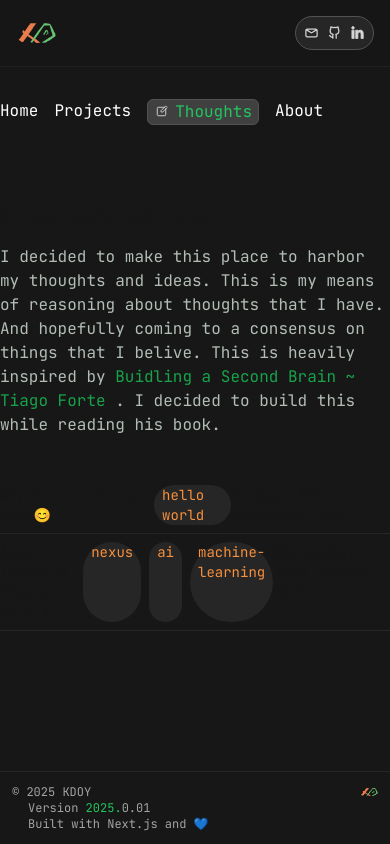
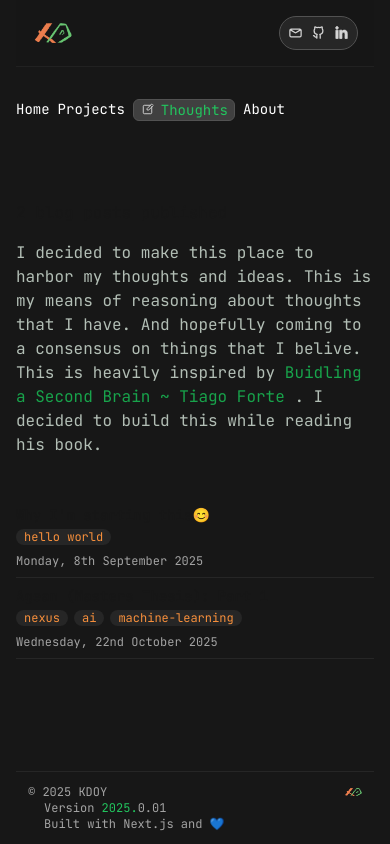
Before and after one commit to kwabenadarkwa/PersonalWebsite, a Next.js app in the folder personal-website/: page /blog in a window 390 px wide. Built offline with nearby package versions, Linux system fonts and the light colour scheme; a web font is replaced by a local one.

Commit message:
adds responsiveness

```diff
--- a/personal-website/src/app/_components/blogPane.tsx
+++ b/personal-website/src/app/_components/blogPane.tsx
@@ -9,15 +9,15 @@ export default function BlogPane({
 }: BlogPaneProps) {
   return (
     <Link href={`/blog/${filename}`}>
-      <div className="flex flex-row justify-between font-main text-sm border-b border-[#262626] py-2">
-        <div className="flex flex-row gap-4">
-          <div>{title}</div>
-          <div className="flex flex-row gap-2">
+      <div className="flex flex-col sm:flex-row sm:justify-between font-main text-sm border-b border-[#262626] py-2 gap-2">
+        <div className="flex flex-col sm:flex-row sm:gap-4 gap-1">
+          <div className="font-medium">{title}</div>
+          <div className="flex flex-row gap-1.5 sm:gap-2 flex-wrap">
             {tags.map((tag, index) => {
               return (
                 <div
                   key={index}
-                  className="text-[#F8903C] bg-[#262626] rounded-full px-2 text-sm"
+                  className="text-[#F8903C] bg-[#262626] rounded-full px-2 text-xs sm:text-sm"
                 >
                   {tag}
                 </div>
@@ -25,7 +25,7 @@ export default function BlogPane({
             })}
           </div>
         </div>
-        <div>{date}</div>
+        <div className="text-[#A3A3A3] text-xs sm:text-sm">{date}</div>
       </div>
     </Link>
   );
--- a/personal-website/src/app/_components/navigation.tsx
+++ b/personal-website/src/app/_components/navigation.tsx
@@ -21,13 +21,13 @@ export default function Navigation() {
   };
 
   return (
-    <nav className="relative z-40 flex flex-row gap-4 pt-8 pb-20 font-main text-white">
+    <nav className="relative z-40 flex flex-row gap-2 sm:gap-4 pt-8 pb-20 font-main text-sm sm:text-base text-white">
       {navItems.map((item) => (
         <Link
           key={item.name}
           href={item.path}
           className={`cursor-pointer hover:text-[#22C55E] transition-colors ${isActive(item.path)
-              ? 'w-auto px-1.5 border border-[#525252] rounded-md bg-[#404040] text-[#22C55E]'
+              ? 'w-auto px-1.5 sm:px-2 border border-[#525252] rounded-md bg-[#404040] text-[#22C55E]'
               : ''
             }`}
         >
--- a/personal-website/src/app/about/page.tsx
+++ b/personal-website/src/app/about/page.tsx
@@ -3,14 +3,14 @@ export default function Blog() {
     <div className="font-main">
       <div className=" font-bold ">Kwabena Darkwa Obeng-Yeboah</div>
       <span className="font- text-xs py-5 text-[#A3A3A3]">Super Creative</span>
-      <div className="py-5">
-        I am KD the great software engineer, known for fixing every bug <br />{' '}
+      <div className="py-5 text-sm sm:text-base">
+        I am KD the great software engineer, known for fixing every bug{' '}
         ever encountered...lol. On a normal day you would find me either
-        aggressively writing code with the energy of a thousand buffalos <br />
+        aggressively writing code with the energy of a thousand buffalos{' '}
         to watching anime like it&apos;s my day job.{' '}
       </div>
-      <div className="text-xs text-[#A3A3A3]">
-        To stop asking the why of things is to loose your connection <br />
+      <div className="text-xs sm:text-sm text-[#A3A3A3]">
+        To stop asking the why of things is to loose your connection{' '}
         with the world around you ~ a very smart man(me lol){' '}
       </div>
       <div className="py-5">That is the principle I live by.</div>
--- a/personal-website/src/app/blog/[slug]/page.tsx
+++ b/personal-website/src/app/blog/[slug]/page.tsx
@@ -28,24 +28,22 @@ export default function Page({
     return (
         <div className="font-main">
             <div className="flex flex-col gap-2 text-left pb-10">
-                <div className="text-2xl font-bold">{frontmatter.title}</div>
+                <div className="text-xl sm:text-2xl font-bold">{frontmatter.title}</div>
 
-                <div className="flex flex-row gap-2 text-sm">
+                <div className="flex flex-row gap-1.5 sm:gap-2 text-xs sm:text-sm flex-wrap">
                     <div className="text-[#A3A3A3] bg-[#262626] px-2 rounded-full">
                         {frontmatter.date}
                     </div>
-                    <div className="flex flex-row gap-2">
                     {frontmatter.tags.map((tag: string, index: number) => {
                         return (
                             <div
                                 key={index}
-                                    className="text-[#F8903C] bg-[#262626] rounded-full px-2 text-sm"
+                                className="text-[#F8903C] bg-[#262626] rounded-full px-2"
                             >
                                 {tag}
                             </div>
                         );
                     })}
-                    </div>
                 </div>
             </div>
             <article className="prose prose-lg prose-invert max-w-none">
--- a/personal-website/src/app/layout.tsx
+++ b/personal-website/src/app/layout.tsx
@@ -43,7 +43,7 @@ export default function RootLayout({
       <body
         className={`${jetbrainsmono.variable} ${poppins.variable} ${cookie.variable} ${lugrasimo.variable}`}
       >
-        <div className="relative min-h-screen flex flex-col max-w-[800px] mx-auto bg-[#171717] z-20">
+        <div className="relative min-h-screen flex flex-col max-w-[800px] mx-auto px-4 sm:px-6 md:px-8 bg-[#171717] z-20">
           <Header />
           <Navigation />
           <main className="flex-1 relative z-10">{children}</main>
--- a/personal-website/src/app/page.tsx
+++ b/personal-website/src/app/page.tsx
@@ -6,21 +6,21 @@ export default function Home() {
         <div>
             <AnimatedBackground />
             <div className="relative h-fit overflow-hidden flex items-center justify-center z-10">
-                <div className="font-main max-w-2xl mx-auto text-center space-y-8">
+                <div className="font-main max-w-2xl mx-auto text-center space-y-4 sm:space-y-8">
                     <div className="flex justify-center">
                         <div className="text-[#22C55E] inline-block border border-[#22C55E] rounded-full px-4 py-2 bg-[#26342A] backdrop-blur-sm">
                             😊いらっしゃいませ!
                         </div>
                     </div>
 
-                    <div className="text-white/90 text-lg leading-relaxed">
+                    <div className="text-white/90 text-base sm:text-lg leading-relaxed">
                         If you&apos;re wondering what that means, it&apos;s just Japanese
                         for <span className="text-[#22C55E] font-semibold">Welcome</span> as
                         I&apos;m sure you would have guessed.😉
                     </div>
 
                     <div className="space-y-6">
-                        <div className="text-[#facc15] text-2xl font-bold">
+                        <div className="text-[#facc15] text-xl sm:text-2xl font-bold">
                             I&apos;m going to be the King of the Pirates!
                         </div>
 
@@ -35,7 +35,7 @@ export default function Home() {
                         </div>
                     </div>
 
-                    <div className="text-white/80 text-lg leading-relaxed max-w-lg mx-auto">
+                    <div className="text-white/80 text-base sm:text-lg leading-relaxed max-w-lg mx-auto">
                         By ☝️I mean, I am a life long learner. I approach every problem with
                         a wide eyed curiosity and desire to learn and have fun.
                         <br />
```
Lines whose indentation alone changed are shown as unchanged.
